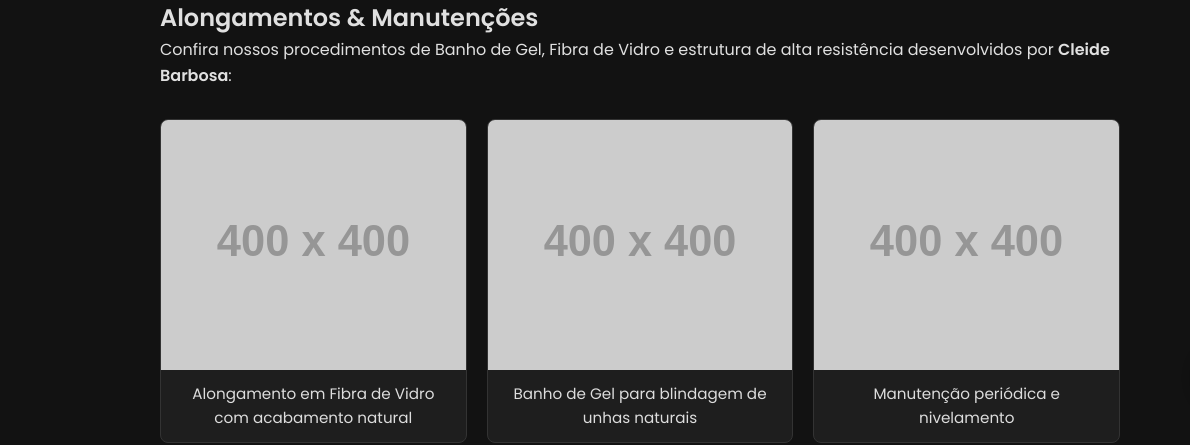
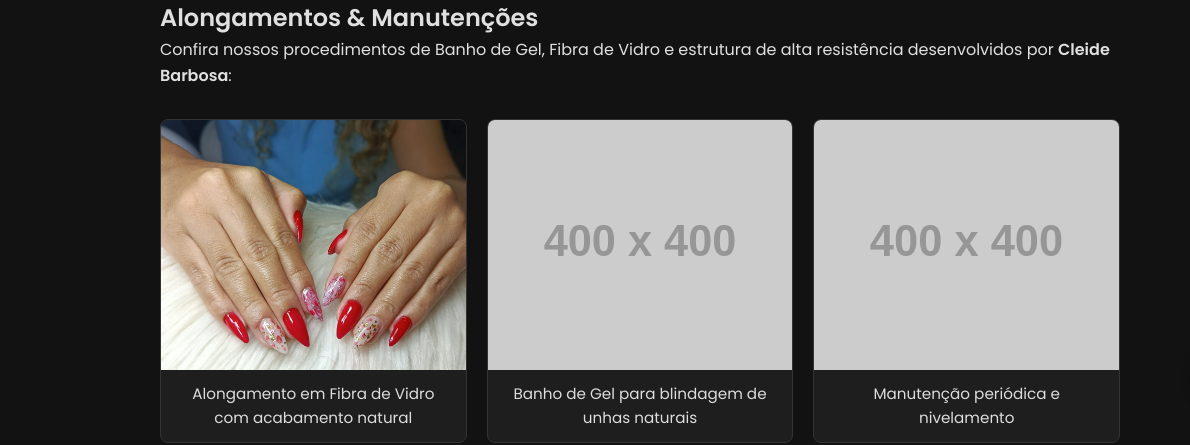
Before and after one commit to AlanDias77/Oficina-da-Beleza, a plain HTML site: page Oficina da Beleza/manutencao.html in a window 1280 px wide. Shown: the part 371-816 px from the top of the page, 0-1190 px from the left. Drawn offline with Linux system fonts and the light colour scheme; placeholder pictures from the web are drawn by us.

Commit message:
colocando fotos

```diff
--- a/Oficina da Beleza/manutencao.html
+++ b/Oficina da Beleza/manutencao.html
@@ -30,7 +30,7 @@
 
         <div class="gallery-grid">
             <div class="gallery-item">
-                <img src="https://via.placeholder.com/400x400?text=Fibra+de+Vidro" alt="Fibra de Vidro">
+                <img src="img/fibra de vidro.jpeg" alt="Fibra de Vidro">
                 <p>Alongamento em Fibra de Vidro com acabamento natural</p>
             </div>
             <div class="gallery-item">
```
Also changed, not shown: Oficina da Beleza/img/fibra de vidro.jpeg (added), Oficina da Beleza/img/logo.jpg (renamed from Oficina da Beleza/logo.jpg), Projeto Oficina da Beleza/index.html (deleted).
